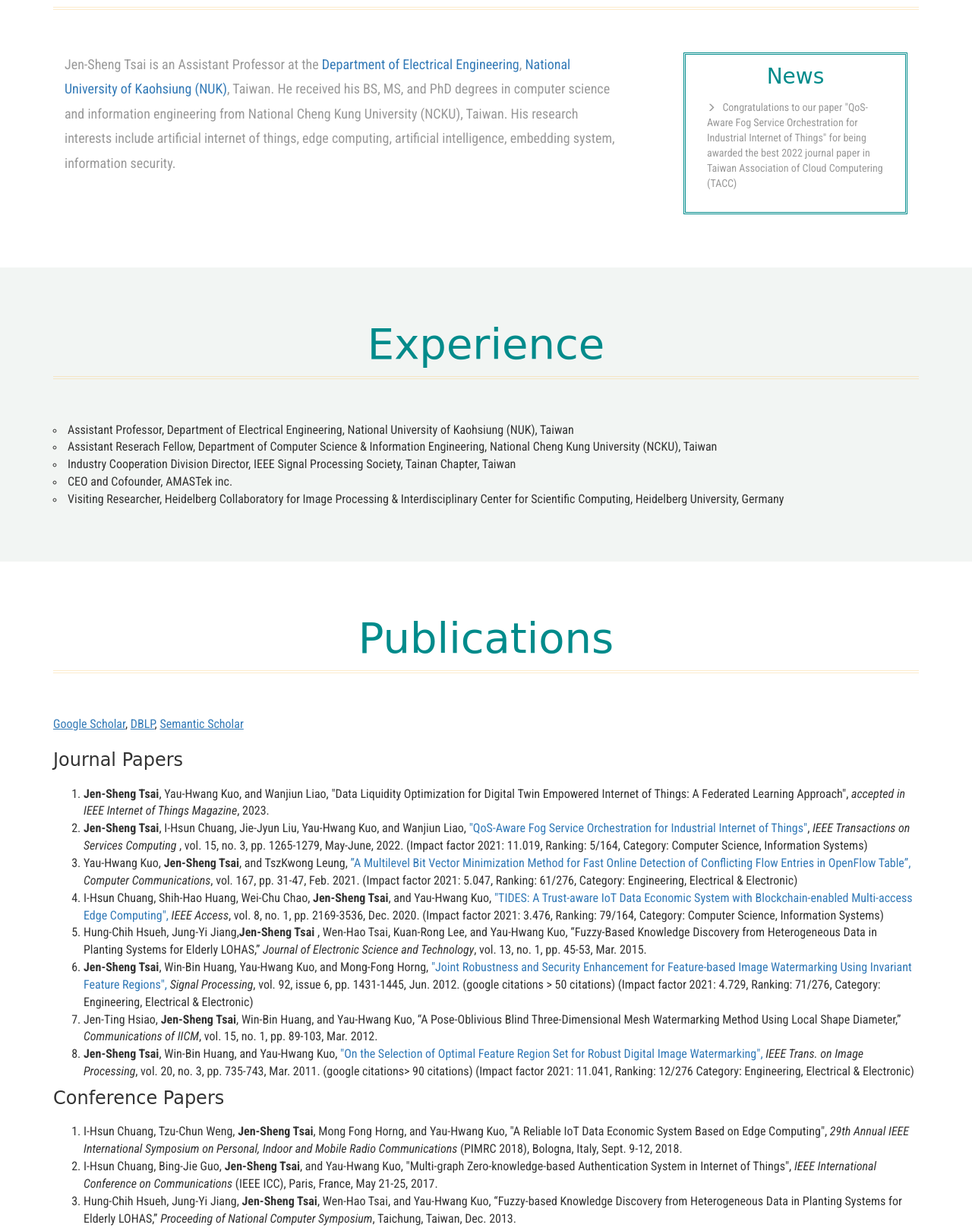
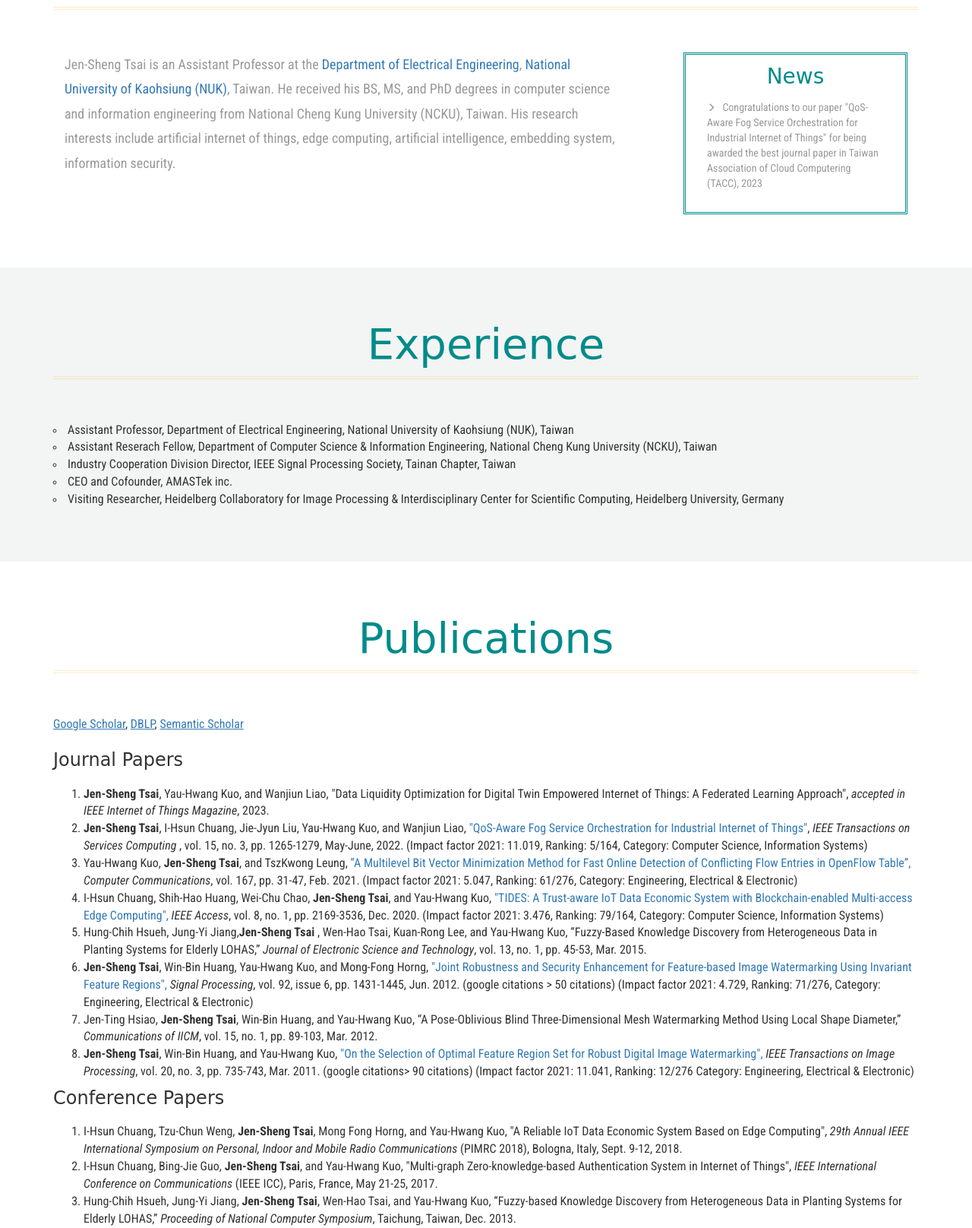
Before and after one commit to jen-sheng-tsai/jen-sheng-tsai.github.io, a plain HTML site: page index.html in a window 1280 px wide. Shown: the part 665-2281 px from the top of the page at 76% size. Drawn offline with Linux system fonts and the light colour scheme; a web font is replaced by a local one.

Commit message:
Update index.html

```diff
--- a/index.html
+++ b/index.html
@@ -135,7 +135,7 @@ License URL: http://creativecommons.org/licenses/by/3.0/
 			<div class="col-md-4 about-right">
 				<ul>
 					<h5>News</h5>
-					<li><span class="glyphicon glyphicon-menu-right"></span> Congratulations to our paper "QoS-Aware Fog Service Orchestration for Industrial Internet of Things" for being awarded the best 2022 journal paper in Taiwan Association of Cloud Computering (TACC)</li>
+					<li><span class="glyphicon glyphicon-menu-right"></span> Congratulations to our paper "QoS-Aware Fog Service Orchestration for Industrial Internet of Things" for being awarded the best journal paper in Taiwan Association of Cloud Computering (TACC), 2023</li>
 
 				</ul>
 				<div class="clearfix"> </div>
@@ -213,7 +213,7 @@ License URL: http://creativecommons.org/licenses/by/3.0/
 					</li>
 					<li><b>Jen-Sheng Tsai</b>, Win-Bin Huang, and Yau-Hwang Kuo,
 						<a href="https://ieeexplore.ieee.org/document/5565465">"On the Selection of Optimal Feature Region Set for Robust Digital Image Watermarking",</a>
-						<i>IEEE Trans. on Image Processing</i>, vol. 20, no. 3, pp. 735-743, Mar. 2011. (google citations> 90 citations)
+						<i>IEEE Transactions on Image Processing</i>, vol. 20, no. 3, pp. 735-743, Mar. 2011. (google citations> 90 citations)
 						(Impact factor 2021: 11.041, Ranking: 12/276 Category: Engineering, Electrical & Electronic)
 						<br />
 					</li>
```
